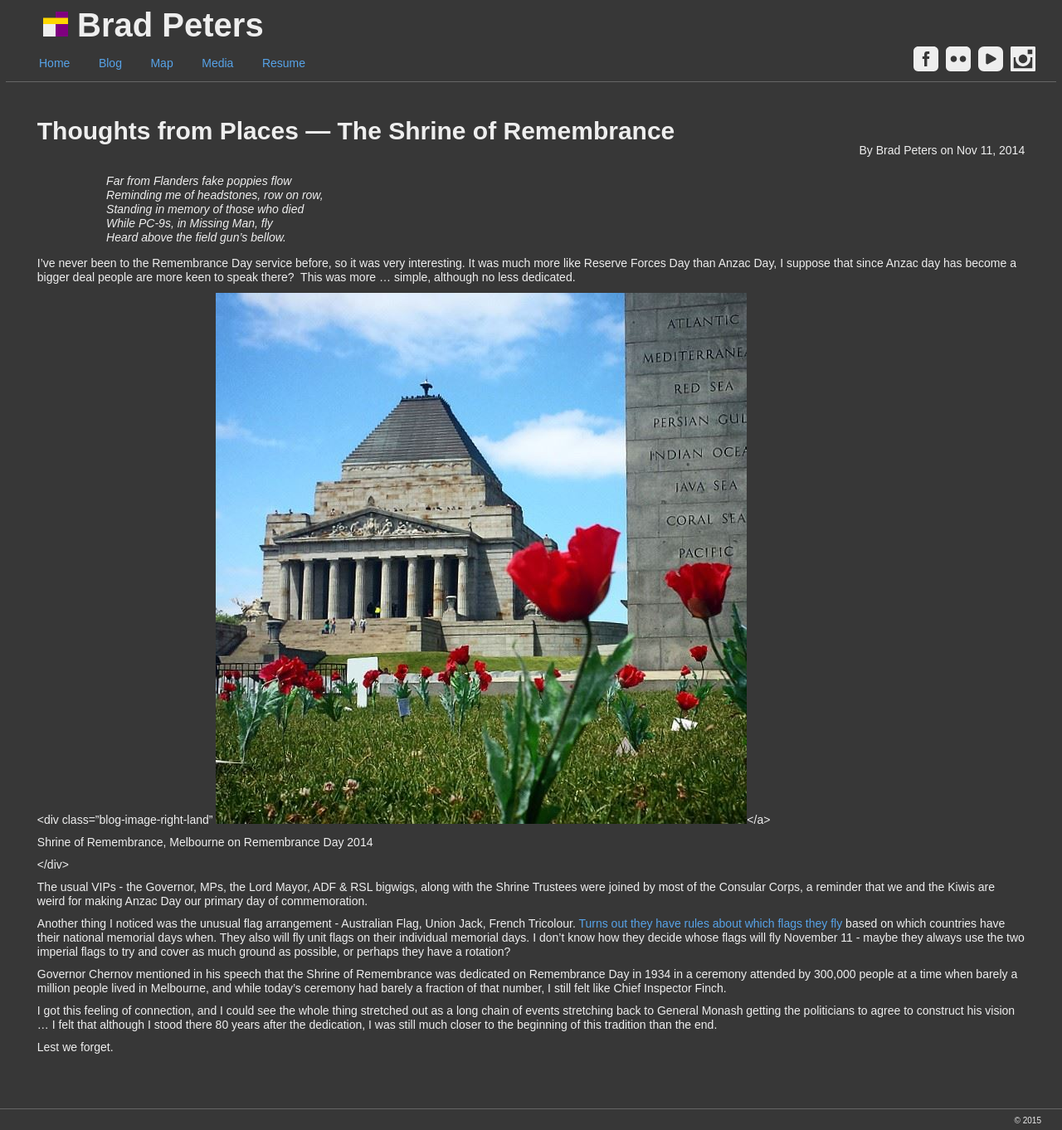
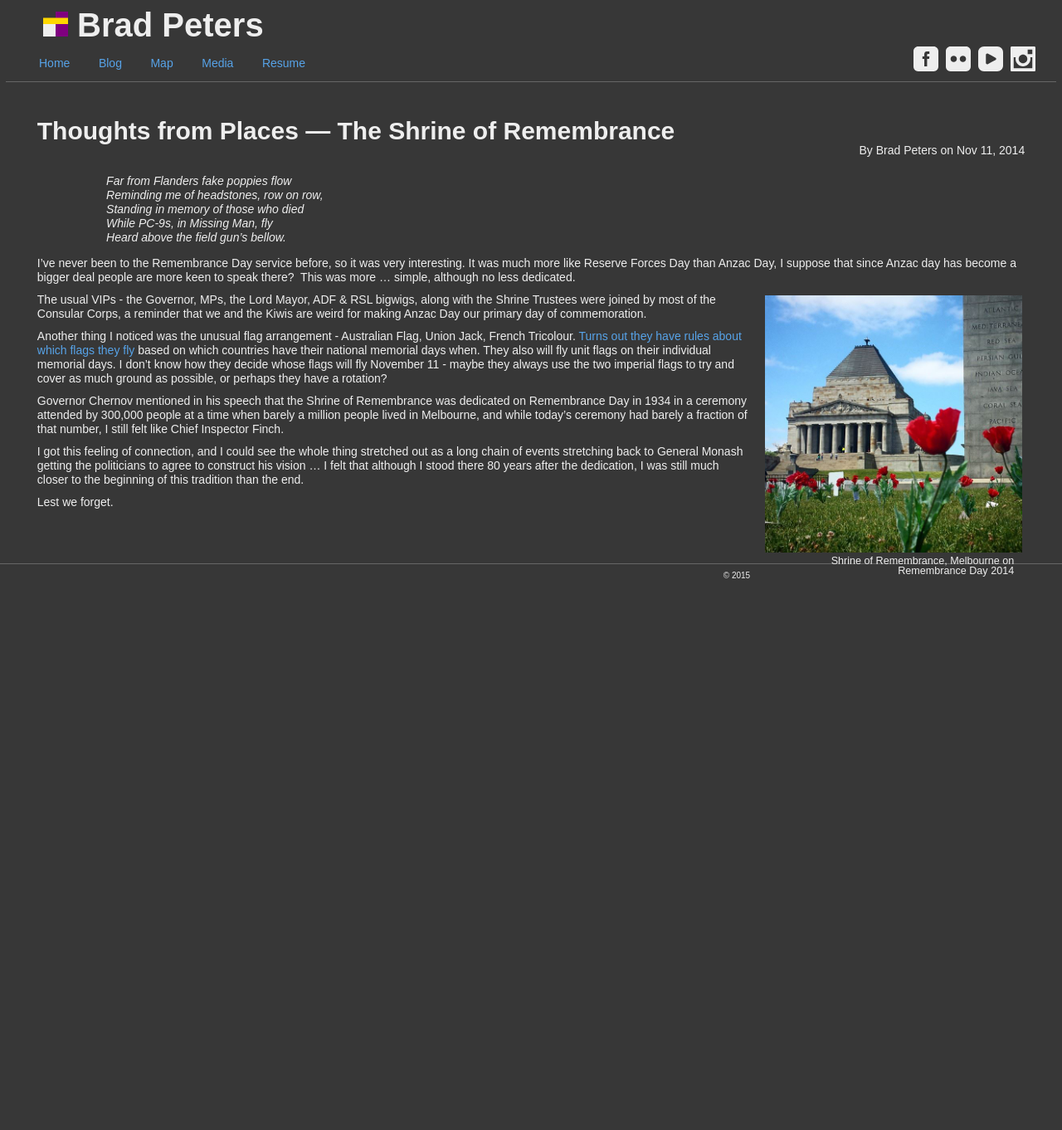
Before and after one commit to ubersejanus/ubersejanus.github.io, a Jekyll site: the page built from blog/_posts/2014-11-11-thoughts-from-the-shrine.md, in a window 1280 px wide. Shown: the whole page at 83% size. Built offline with Jekyll 4.4.1, drawn with Linux system fonts in a browser that asks for light colours; Markdown is read by kramdown in place of the engine named in the settings; comment, search, counter and statistics services are not loaded; after the commit the page ends 900 px from its top, so only the background shows below that.

Commit message:
Closing an open div tag

```diff
--- a/blog/_posts/2014-11-11-thoughts-from-the-shrine.md
+++ b/blog/_posts/2014-11-11-thoughts-from-the-shrine.md
@@ -15,8 +15,8 @@ tags: reflection
 
 I’ve never been to the Remembrance Day service before, so it was very interesting. It was much more like Reserve Forces Day than Anzac Day, I suppose that since Anzac day has become a bigger deal people are more keen to speak there?  This was more ... simple, although no less dedicated.
 
-<div class="blog-image-right-land"
-  <img src="/blog/assets/2014-11/shrine_poppies.jpg" alt="Shrine of Remembrance, Melbourne on Remembrance Day 2014" /></a>
+<div class="blog-image-right-land">
+  <img src="/blog/assets/2014-11/shrine_poppies.jpg" alt="Shrine of Remembrance, Melbourne on Remembrance Day 2014" />
   <p> Shrine of Remembrance, Melbourne on Remembrance Day 2014</p>
 </div>
 
```
